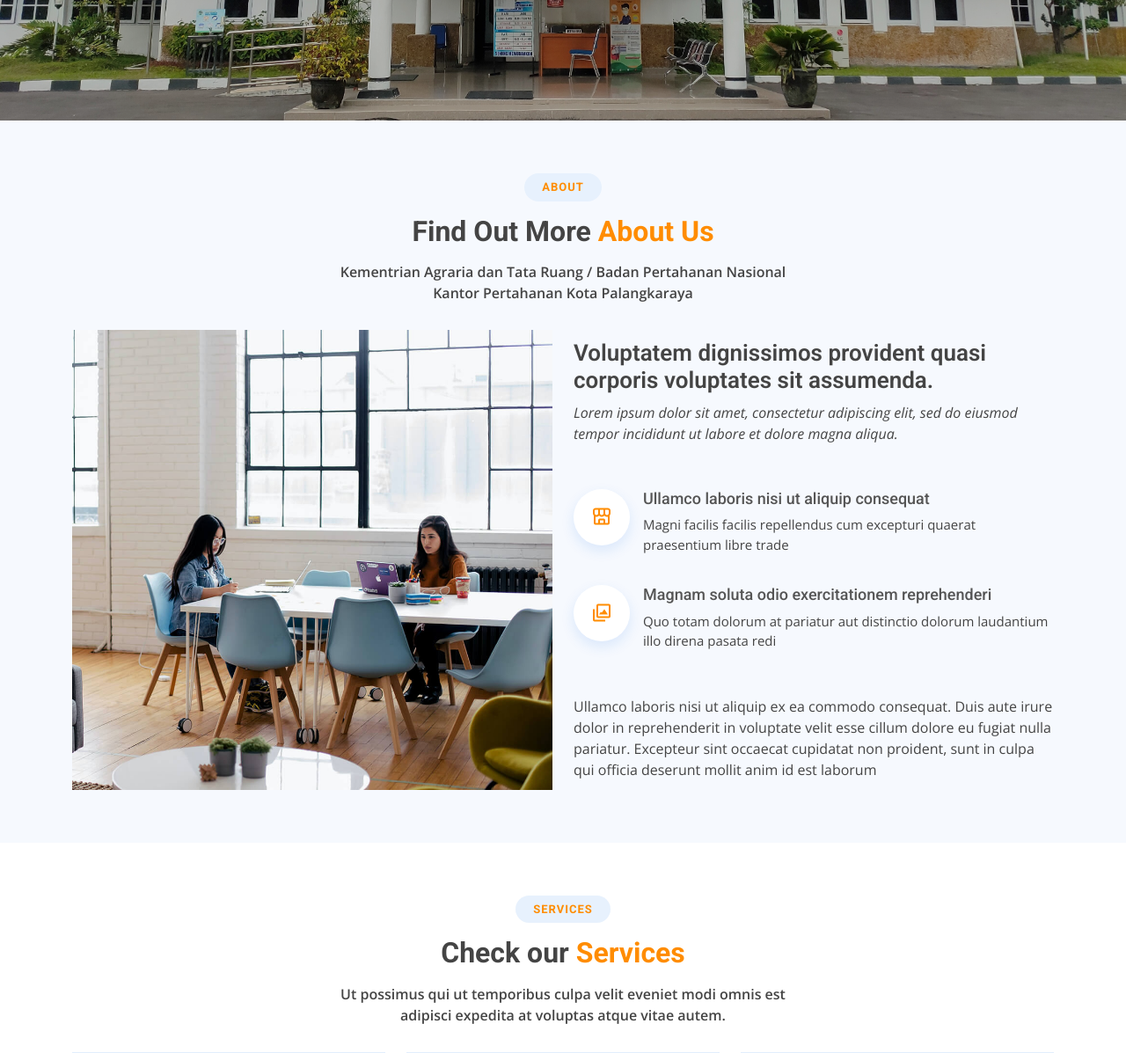
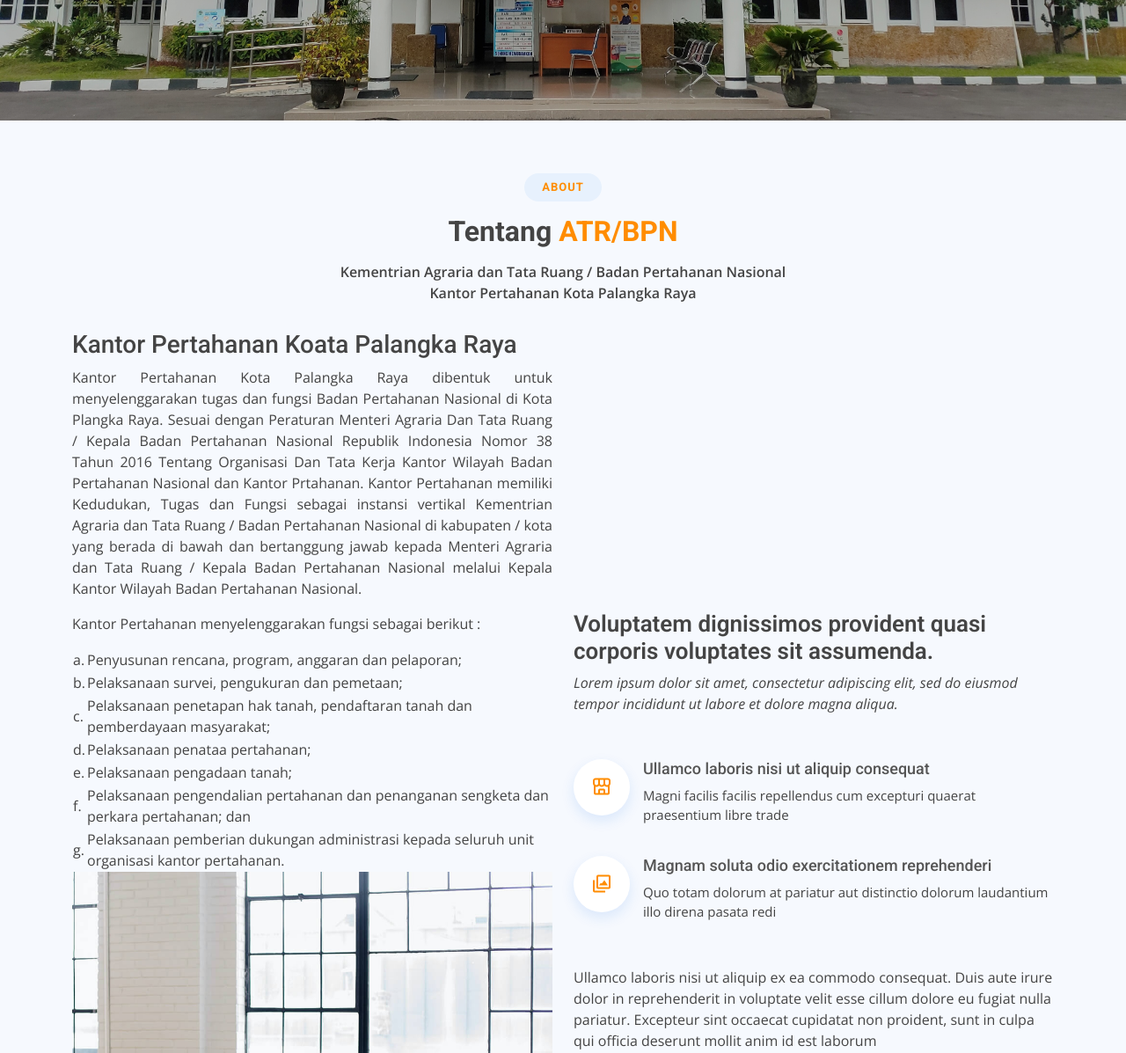
Before and after one commit to HaFirs/system-information-bpn, a CodeIgniter 4 app: template app/Views/home/dashboard.php in a window 1280 px wide. Shown: the part 589-1786 px from the top of the page at 88% size. Run offline with PHP 8.4 and a stand-in for CodeIgniter, Linux system fonts and the light colour scheme; the template is opened without the code that fills it, so the values that code supplies are empty; some libraries are stand-ins or nearby versions.

Commit message:
Update dashboard.php

```diff
--- a/app/Views/home/dashboard.php
+++ b/app/Views/home/dashboard.php
@@ -113,12 +113,53 @@
 
         <div class="section-title">
           <h2>About</h2>
-          <h3>Find Out More <span>About Us</span></h3>
-          <p>Kementrian Agraria dan Tata Ruang / Badan Pertahanan Nasional Kantor Pertahanan Kota Palangkaraya</p>
+          <h3>Tentang <span>ATR/BPN</span></h3>
+          <p>Kementrian Agraria dan Tata Ruang / Badan Pertahanan Nasional Kantor Pertahanan Kota Palangka Raya</p>
         </div>
 
         <div class="row">
           <div class="col-lg-6" data-aos="fade-right" data-aos-delay="100">
+            <h3>Kantor Pertahanan Koata Palangka Raya</h3>
+            <p style="text-align:justify">
+              Kantor Pertahanan Kota Palangka Raya dibentuk untuk menyelenggarakan tugas dan fungsi Badan Pertahanan Nasional di Kota Plangka Raya.
+              Sesuai dengan Peraturan Menteri Agraria Dan Tata Ruang / Kepala Badan Pertahanan Nasional Republik Indonesia Nomor 38 Tahun 2016
+              Tentang Organisasi Dan Tata Kerja Kantor Wilayah Badan Pertahanan Nasional dan Kantor Prtahanan. Kantor Pertahanan memiliki Kedudukan, Tugas
+              dan Fungsi sebagai instansi vertikal Kementrian Agraria dan Tata Ruang / Badan Pertahanan Nasional di kabupaten / kota yang berada di bawah
+              dan bertanggung jawab kepada Menteri Agraria dan Tata Ruang / Kepala Badan Pertahanan Nasional melalui Kepala Kantor Wilayah Badan Pertahanan Nasional.
+            </p>
+            <p>
+              Kantor Pertahanan menyelenggarakan fungsi sebagai berikut :
+            </p>
+            <table>
+              <tr>
+                <td>a.</td>
+                <td>Penyusunan rencana, program, anggaran dan pelaporan;</td>
+              </tr>
+              <tr>
+                <td>b.</td>
+                <td>Pelaksanaan survei, pengukuran dan pemetaan;</td>
+              </tr>
+              <tr>
+                <td>c.</td>
+                <td>Pelaksanaan penetapan hak tanah, pendaftaran tanah dan pemberdayaan masyarakat;</td>
+              </tr>
+              <tr>
+                <td>d.</td>
+                <td>Pelaksanaan penataa pertahanan;</td>
+              </tr>
+              <tr>
+                <td>e.</td>
+                <td>Pelaksanaan pengadaan tanah;</td>
+              </tr>
+              <tr>
+                <td>f.</td>
+                <td>Pelaksanaan pengendalian pertahanan dan penanganan sengketa dan perkara pertahanan; dan</td>
+              </tr>
+              <tr>
+                <td>g.</td>
+                <td>Pelaksanaan pemberian dukungan administrasi kepada seluruh unit organisasi kantor pertahanan.</td>
+              </tr>
+            </table>
             <img src="assets/img/about.jpg" class="img-fluid" alt="">
           </div>
           <div class="col-lg-6 pt-4 pt-lg-0 content d-flex flex-column justify-content-center" data-aos="fade-up" data-aos-delay="100">
```
